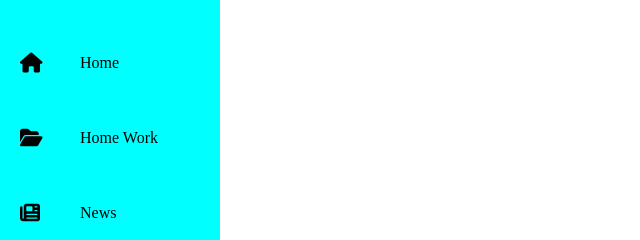
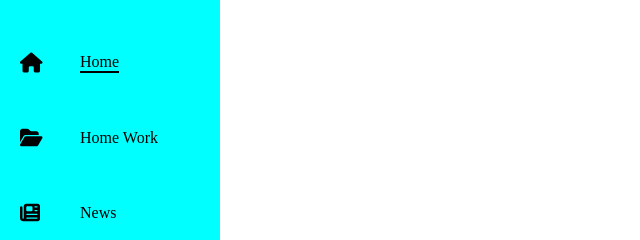
Before and after one commit to GitMy-hub/IT-step_project, a website built with Vite: page pages/personal_page/personal_page.html in a window 1280 px wide. In both pictures the pointer is over the element "Home". Shown: the top 240 px of the page, 0-640 px from the left. Built offline with nearby package versions, Linux system fonts and the light colour scheme.

Commit message:
personal-nav_bar1.0

```diff
--- a/pages/personal_page/personal_page.scss
+++ b/pages/personal_page/personal_page.scss
@@ -23,7 +23,6 @@ li {
   position: fixed;
   &:hover {
     background-color: aqua;
-    background-position: right;
     width: 220px;
     transition: 300ms;
   }
@@ -33,6 +32,7 @@ li {
   &:hover img {
     left: 0px;
   }
+
   &:hover .arrow {
     display: none;
   }
@@ -59,6 +59,7 @@ li {
           margin-top: 50px;
           height: 25px;
           width: 200px;
+
           & i {
             width: 10px;
           }
@@ -66,6 +67,10 @@ li {
             position: relative;
             margin-left: 50px;
             right: 350px;
+            &:hover {
+              border-bottom: 1px solid;
+              border-width: 2px;
+            }
           }
         }
       }
```
